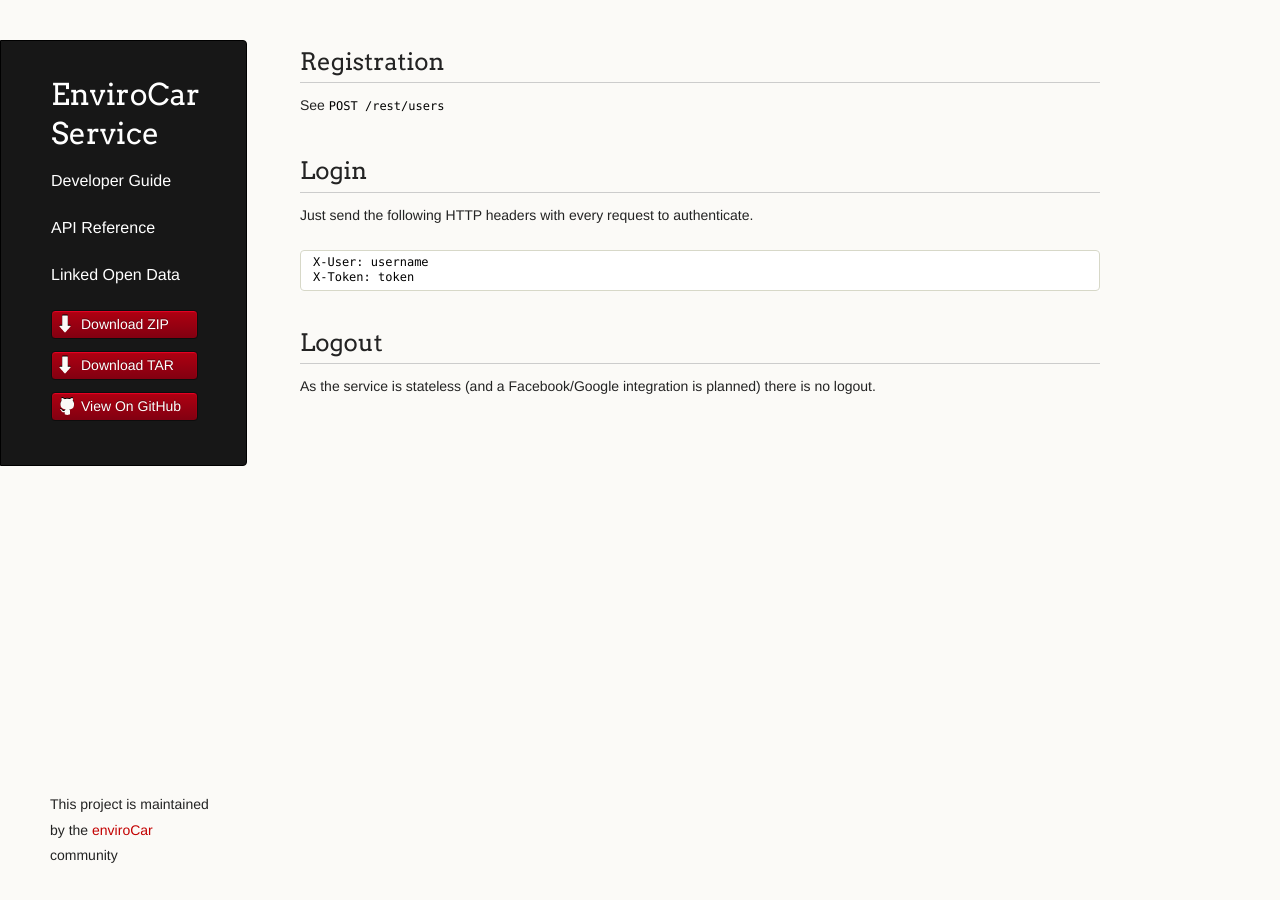
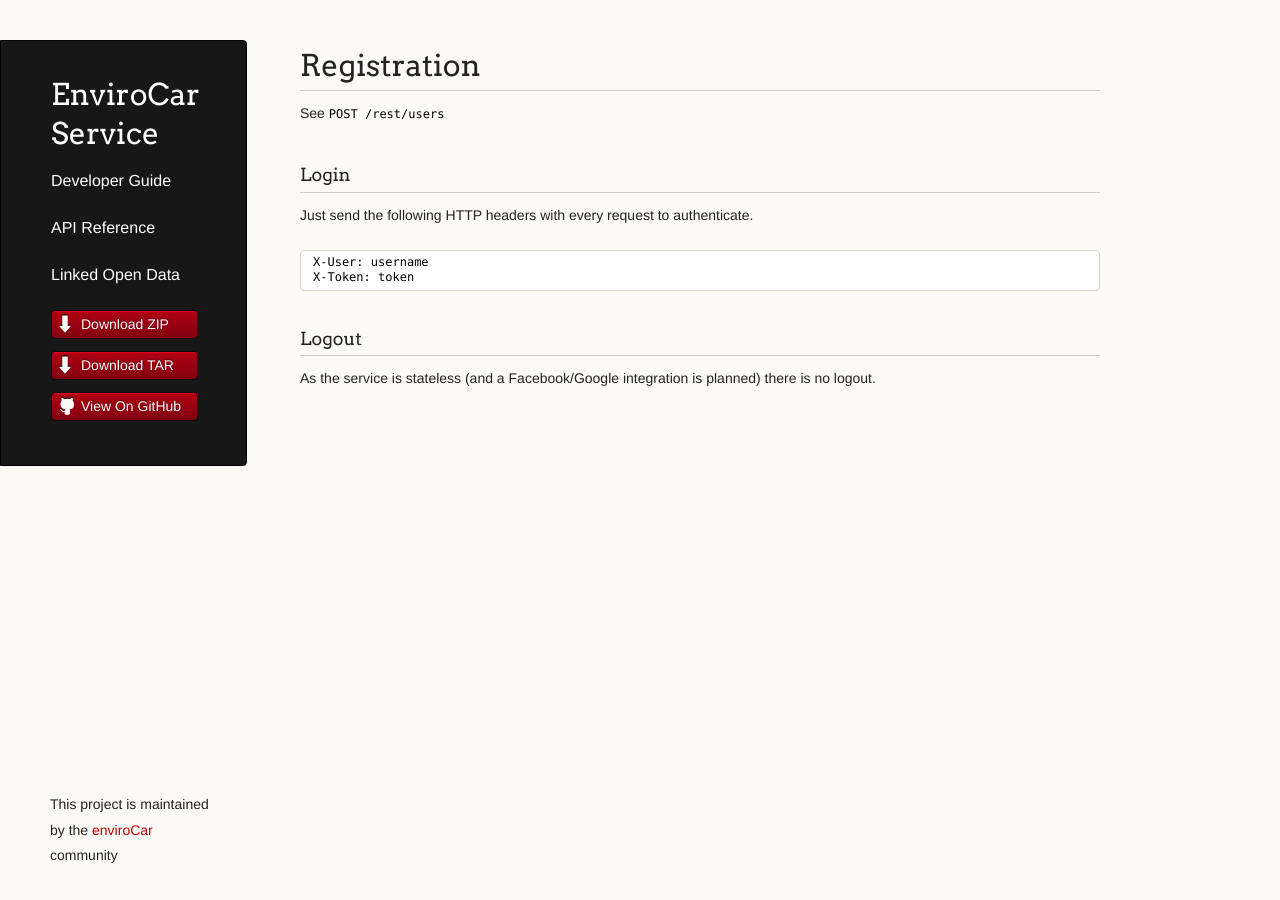
Before and after one commit to enviroCar/enviroCar-server, a Jekyll site: the page built from api/authentification.md, in a window 1280 px wide. Built offline with Jekyll 4.4.1, drawn with Linux system fonts in a browser that asks for light colours; Markdown is read by kramdown in place of the engine named in the settings.

```diff
--- a/api/authentification.md
+++ b/api/authentification.md
@@ -2,16 +2,16 @@
 layout: default
 ---
 
-## Registration
+# Registration
 See [`POST /rest/users`](Users)
 
-## Login
+### Login
 
 Just send the following HTTP headers with every request to authenticate.
 
     X-User: username
     X-Token: token
 
-## Logout
+### Logout
 
 As the service is stateless (and a Facebook/Google integration is planned) there is no logout.
```
